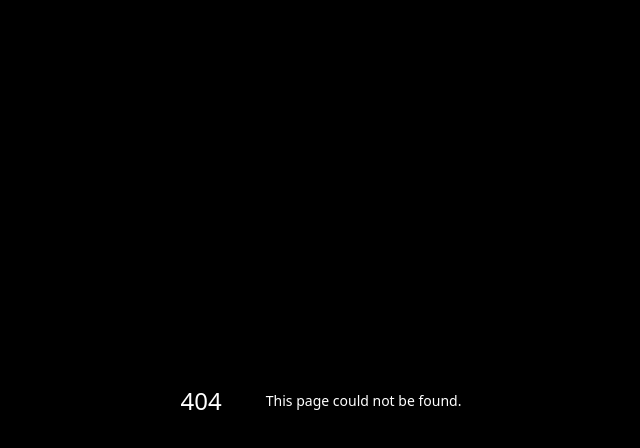
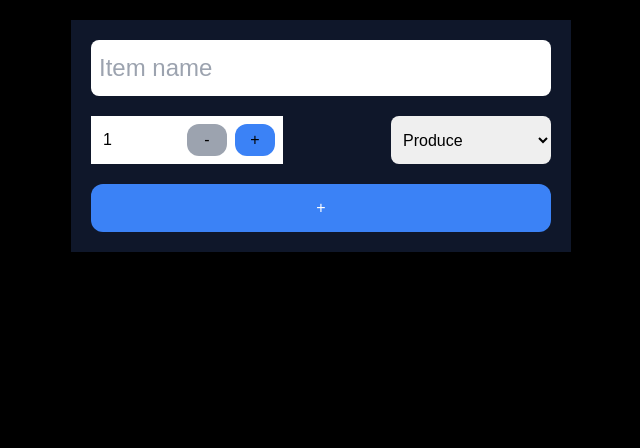
Before and after one commit to prizekenny/cprg306-assignments, a Next.js app: page /week-5 in a window 1280 px wide. Before the commit this address had no page. Shown: the top 448 px of the page, without its empty margins (319-959 px from the left). Built offline with nearby package versions, Linux system fonts and the light colour scheme.

Commit message:
Week 5 Content

```diff
--- a/app/page.js
+++ b/app/page.js
@@ -17,6 +17,9 @@ export default function Home() {
         <li className={linkStyle}>
           <Link href="./week-4">Week 4 Assignment</Link>
         </li>
+        <li className={linkStyle}>
+          <Link href="./week-5">Week 5 Assignment</Link>
+        </li>
       </ul>
     </main>
   );
--- /dev/null
+++ b/app/week-5/new-item.js
@@ -0,0 +1,37 @@
+"use client";
+
+import { useState } from "react";
+
+export default function NewItem({ quantity, setQuantity }) {
+  const increment = () => {
+    if (quantity < 20) setQuantity(quantity + 1);
+  };
+  const decrement = () => {
+    if (quantity > 1) setQuantity(quantity - 1);
+  };
+
+  const buttonStyle =
+    "bg-blue-500 hover:bg-blue-600 focus:outline-none focus:ring-2 focus:ring-blue-400 focus:ring-opacity-75 w-10 h-8 ml-2 rounded-xl disabled:bg-gray-400";
+
+  return (
+    <div className="p-2 bg-white text-black">
+      <input type="text" defaultValue={quantity} className="p-1 w-20"></input>
+      <button
+        type="button"
+        onClick={decrement}
+        className={buttonStyle}
+        disabled={quantity <= 1}
+      >
+        -
+      </button>
+      <button
+        type="button"
+        onClick={increment}
+        className={buttonStyle}
+        disabled={quantity >= 20}
+      >
+        +
+      </button>
+    </div>
+  );
+}
--- /dev/null
+++ b/app/week-5/page.js
@@ -0,0 +1,79 @@
+"use client";
+
+import { useState } from "react";
+import NewItem from "./new-item";
+
+export default function Page() {
+  const [name, setName] = useState("");
+  const [quantity, setQuantity] = useState(1);
+  const [category, setCategory] = useState("produce");
+  const categories = [
+    "Produce",
+    "Dairy",
+    "Bakery",
+    "Meat",
+    "Frozen Foods",
+    "Canned Goods",
+    "Dry Goods",
+    "Beverages",
+    "Snacks",
+    "Household",
+    "Other",
+  ];
+  const handleSubmit = (event) => {
+    event.preventDefault();
+
+    const item = {
+      name: name,
+      quantity: quantity,
+      category: category,
+    };
+    console.log(item);
+
+    alert(`Added item: ${name}, quantity: ${quantity}, category: ${category}`);
+    setName("");
+    setQuantity(1);
+    setCategory("produce");
+  };
+  return (
+    <main className="flex justify-center items-center">
+      <form
+        className="flex justify-center mt-5 flex-col w-[500px] bg-slate-900 p-5"
+        onSubmit={handleSubmit}
+      >
+        <input
+          value={name}
+          placeholder="Item name"
+          className="text-black mb-5 text-2xl h-14 rounded-lg p-2"
+          onChange={(event) => setName(event.target.value)}
+          required
+        ></input>
+        <div className="flex">
+          <NewItem quantity={quantity} setQuantity={setQuantity} />
+          <select
+            className="w-40 text-black ml-auto rounded-lg pl-2"
+            value={category}
+            onChange={(e) => setCategory(e.target.value)}
+          >
+            <option value="" disabled>
+              Category
+            </option>
+            {categories.map((category) => {
+              return (
+                <option value={category.toLowerCase()} key={category}>
+                  {category}
+                </option>
+              );
+            })}
+          </select>
+        </div>
+        <button
+          type="submit"
+          className="bg-blue-500 hover:bg-blue-600 active:outline-none active:ring-2 active:ring-blue-400 active:ring-opacity-75 h-12 mt-5 rounded-xl disabled:bg-gray-400"
+        >
+          +
+        </button>
+      </form>
+    </main>
+  );
+}
```
